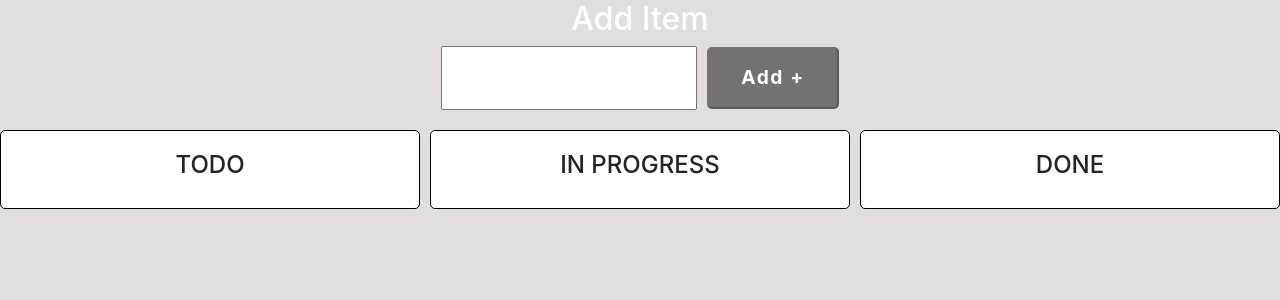
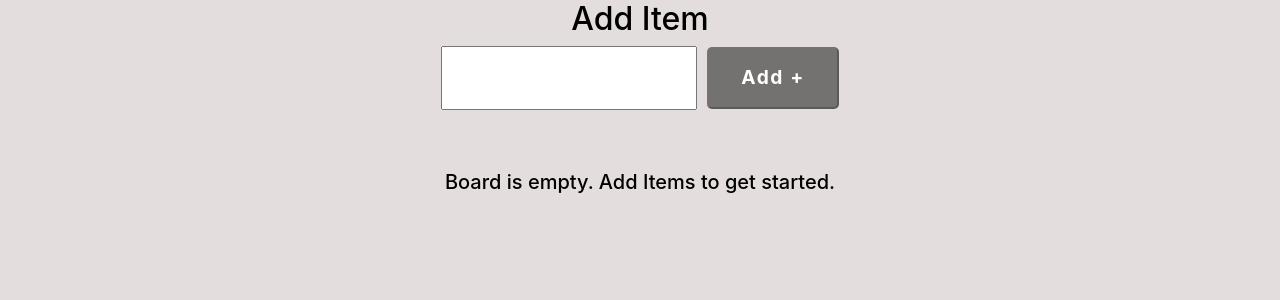
Before and after one commit to shrsthameet/toggle-corp, a React (Create React App) app: page / in a window 1280 px wide. Shown: the top 300 px of the page. Built offline with nearby package versions, Linux system fonts and the light colour scheme.

Commit message:
Feat: Changed draggable divsion color.

```diff
--- a/src/App.css
+++ b/src/App.css
@@ -16,7 +16,12 @@
 }
 
 .App h2 {
-	color: #ffffff;
+	color: #000000;
+}
+
+.App h5 {
+	margin-top: 60px;
+	color: #000000;
 }
 
 p {
--- a/src/App.tsx
+++ b/src/App.tsx
@@ -78,6 +78,7 @@ function App() {
 					/>
 					<Button disabled={!data.todoName}>Add +</Button>
 				</form>
+				{todoItems.length ? (
 					<div className='drag-n-drop'>
 						<DragDivision title={'TODO'} dragOver={dragOver} onDrop={dropItem} currentStatus={'todo'}>
 							{todoItems.map(
@@ -124,6 +125,9 @@ function App() {
 							)}
 						</DragDivision>
 					</div>
+				) : (
+					<h5>Board is empty. Add Items to get started.</h5>
+				)}
 			</div>
 		</>
 	)
--- a/src/components/Draggable/draggable.css
+++ b/src/components/Draggable/draggable.css
@@ -9,7 +9,7 @@
 }
 
 .dnd-item-todo {
-	background-color: rgb(247, 123, 95);
+	background-color: rgb(214, 193, 134);
 }
 
 .dnd-item-inProgress {
```
Lines whose indentation alone changed are shown as unchanged.
